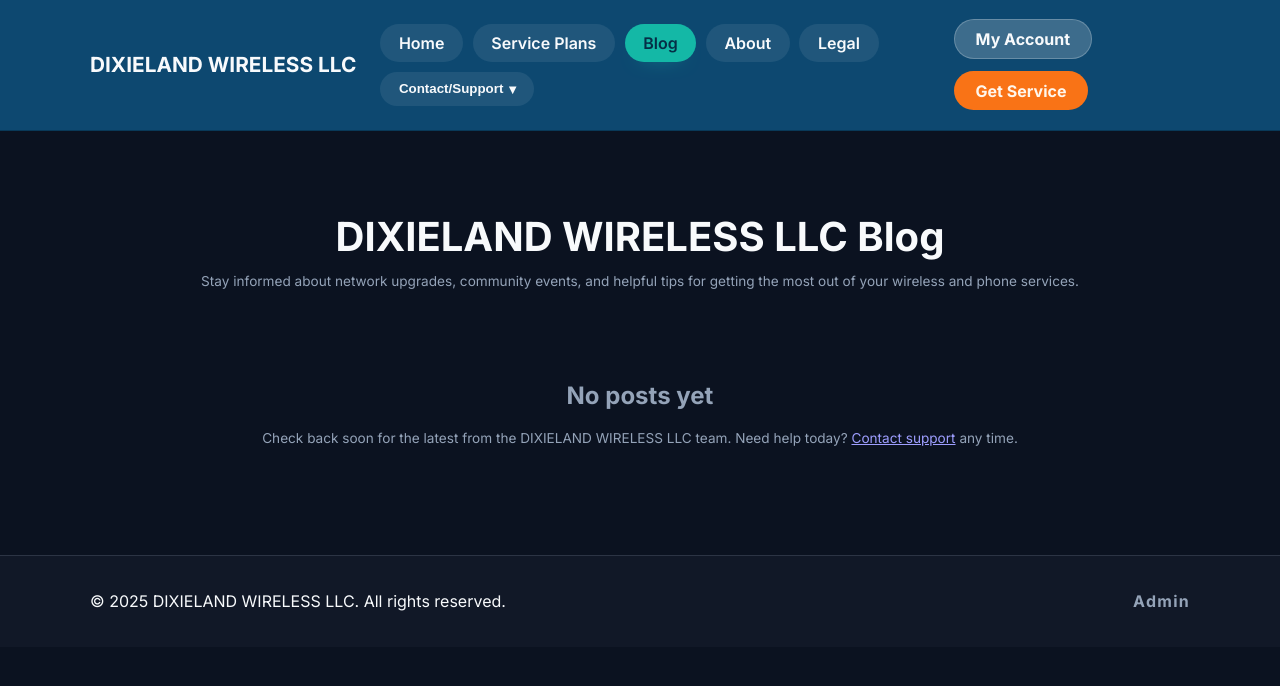
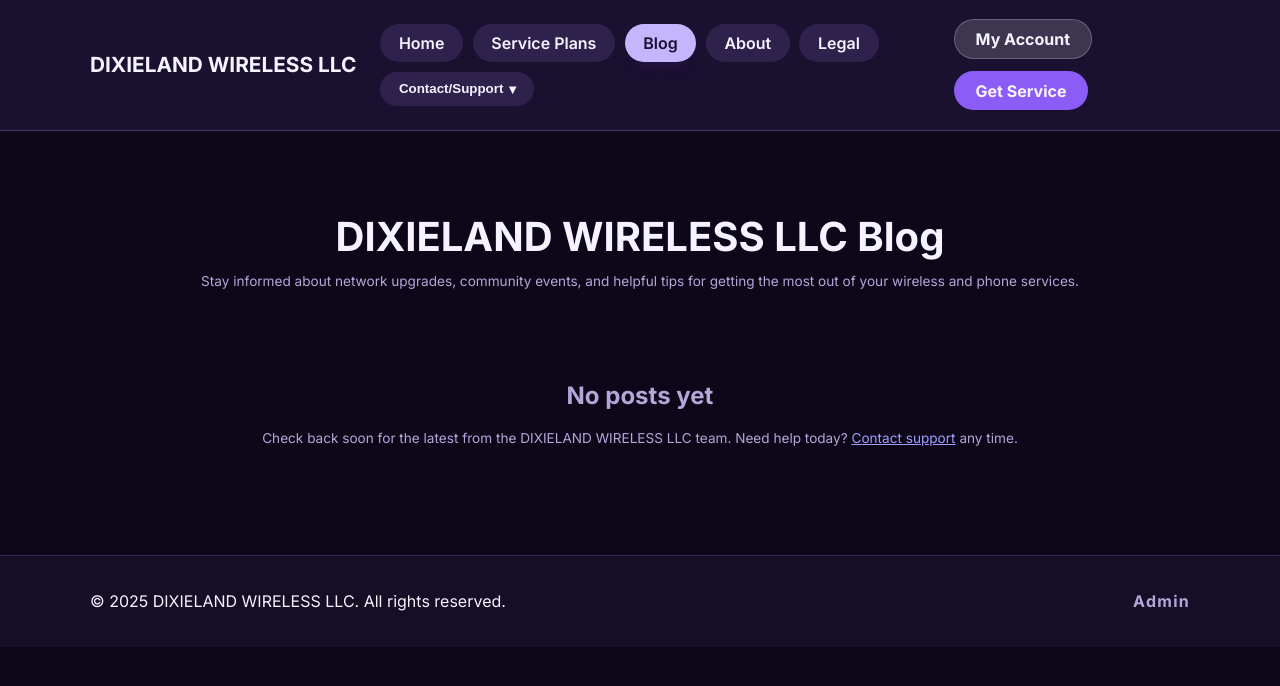
Before and after one commit to koltont40/DLW-Website, a Flask app: page /blog in a window 1280 px wide. Shown: the top 686 px of the page. Run offline with Flask 3, Linux system fonts and the light colour scheme.

Commit message:
Align UI palette with Dixieland Wireless branding

```diff
--- a/static/styles.css
+++ b/static/styles.css
@@ -1,27 +1,28 @@
 :root {
   color-scheme: dark;
-  --bg: #0b1220;
-  --surface: #111827;
-  --surface-elevated: #1f2937;
-  --primary: #38bdf8;
-  --primary-dark: #0ea5e9;
-  --header-bg: #0d4870;
-  --header-border: rgba(8, 47, 73, 0.6);
-  --nav-pill-bg: rgba(255, 255, 255, 0.08);
-  --nav-pill-hover: rgba(255, 255, 255, 0.16);
-  --nav-pill-active: #14b8a6;
-  --nav-pill-active-text: #052e46;
-  --cta-primary-bg: #f97316;
-  --cta-primary-hover: #ea580c;
-  --cta-secondary-bg: rgba(255, 255, 255, 0.2);
-  --cta-secondary-hover: rgba(255, 255, 255, 0.32);
-  --secondary: #f8fafc;
-  --muted: #94a3b8;
-  --border: rgba(148, 163, 184, 0.2);
+  --bg: #0e071a;
+  --surface: #160d27;
+  --surface-elevated: #211336;
+  --primary: #a78bfa;
+  --primary-dark: #7c3aed;
+  --header-bg: #1a1030;
+  --header-border: rgba(167, 139, 250, 0.3);
+  --nav-pill-bg: rgba(167, 139, 250, 0.14);
+  --nav-pill-hover: rgba(167, 139, 250, 0.24);
+  --nav-pill-active: #c4b5fd;
+  --nav-pill-active-text: #1c1034;
+  --cta-primary-bg: #8b5cf6;
+  --cta-primary-hover: #7c3aed;
+  --cta-secondary-bg: rgba(255, 255, 255, 0.16);
+  --cta-secondary-hover: rgba(255, 255, 255, 0.26);
+  --secondary: #f5f3ff;
+  --muted: #b5a6d8;
+  --border: rgba(167, 139, 250, 0.22);
   --danger: #f87171;
   --success: #22c55e;
   --warning: #f59e0b;
-  --card-shadow: 0 24px 45px -32px rgba(8, 47, 73, 0.75);
+  --card-shadow: 0 24px 45px -32px rgba(76, 29, 149, 0.75);
+  --accent-green: #8b5cf6;
   font-family: "Inter", system-ui, -apple-system, BlinkMacSystemFont, "Segoe UI", sans-serif;
 }
 
@@ -113,7 +114,7 @@ body {
 .nav-pill.active {
   background: var(--nav-pill-active);
   color: var(--nav-pill-active-text);
-  box-shadow: 0 10px 20px -16px rgba(20, 184, 166, 0.95);
+  box-shadow: 0 10px 20px -16px rgba(124, 58, 237, 0.6);
 }
 
 .nav-menu {
@@ -167,7 +168,7 @@ body {
 .nav-dropdown-link:hover,
 .nav-dropdown-link:focus-visible {
   color: var(--secondary);
-  background: rgba(20, 184, 166, 0.12);
+  background: rgba(167, 139, 250, 0.18);
   outline: none;
 }
 
@@ -192,8 +193,8 @@ body {
 
 .cta-button.primary {
   background: var(--cta-primary-bg);
-  color: #fff7ed;
-  box-shadow: 0 18px 32px -22px rgba(249, 115, 22, 0.85);
+  color: #f8f5ff;
+  box-shadow: 0 18px 32px -22px rgba(124, 58, 237, 0.55);
 }
 
 .cta-button.primary:hover,
@@ -1871,7 +1872,7 @@ body {
   width: 0.6rem;
   height: 0.6rem;
   border-radius: 50%;
-  background: linear-gradient(135deg, var(--accent-green), #38bdf8);
+  background: linear-gradient(135deg, var(--accent-green), var(--primary));
 }
 
 .plan-footer {
```
